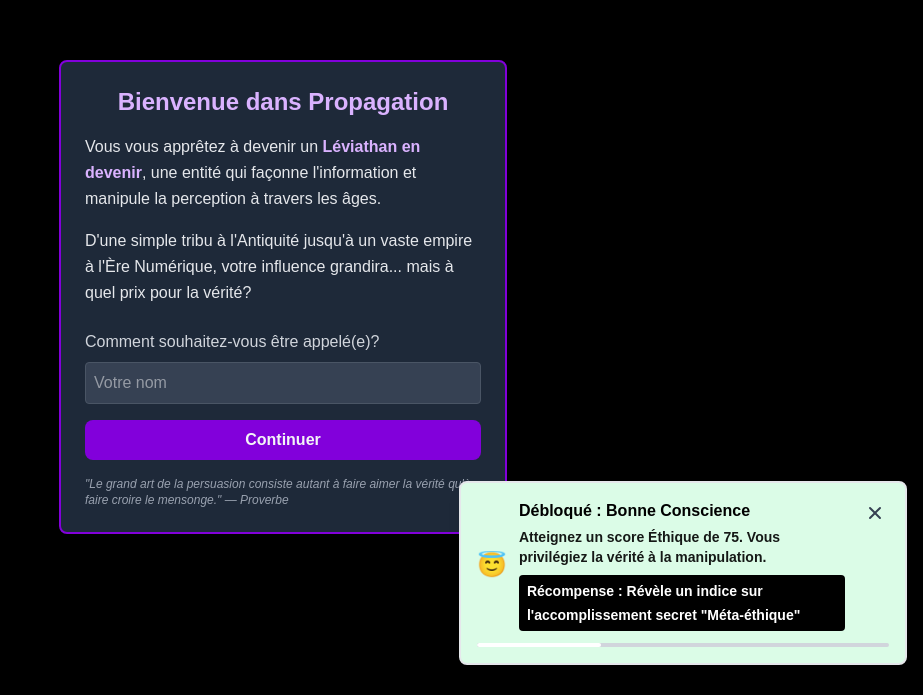
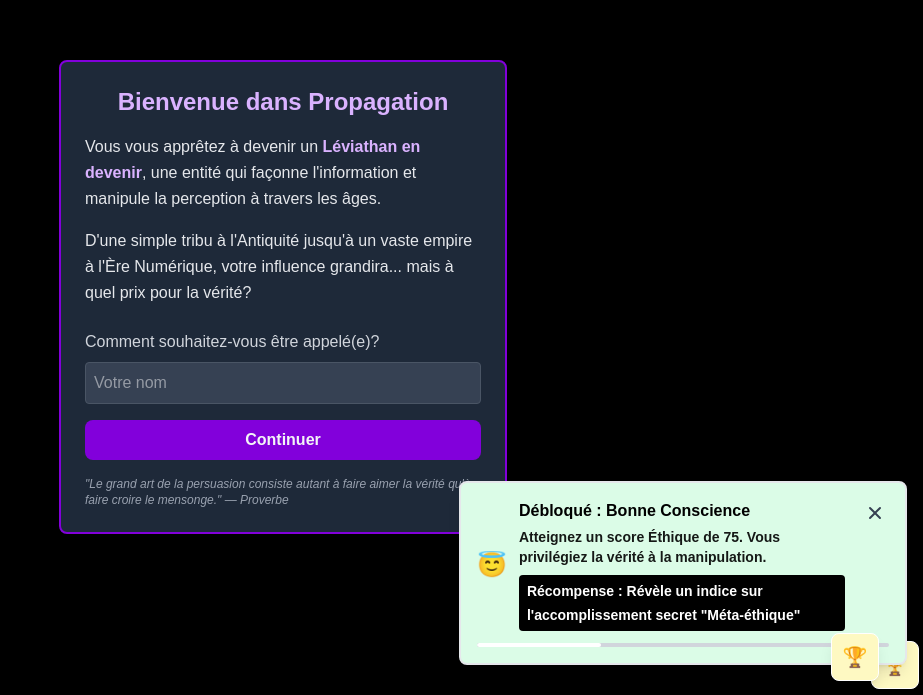
Before and after one commit to PLNech/Propagation, a Next.js app: page / in a window 1280 px wide. Shown: the part 103-798 px from the top of the page, without its empty margins (357-1280 px from the left). Built offline with nearby package versions, Linux system fonts and the light colour scheme.

Commit message:
feat: Reset achievements

```diff
--- a/src/app/globals.css
+++ b/src/app/globals.css
@@ -332,6 +332,7 @@ body {
   to { width: 0%; }
 }
 
+
 /* Achievement card hover effects */
 .achievement-card {
   transition: transform 0.2s ease-in-out, box-shadow 0.2s ease-in-out;
--- a/src/components/game/PropagationGame.tsx
+++ b/src/components/game/PropagationGame.tsx
@@ -619,6 +619,25 @@ const PropagationGame = () => {
   };
 
 
+  const handleResetAchievements = () => {
+    // Unlock the secret achievement for resetting before the full reset
+    const achievement = gameState.achievementState.achievements.find(a => a.id === 'reset_achievements');
+    if (!achievement?.unlocked) {
+      dispatch({ type: 'UNLOCK_ACHIEVEMENT', payload: { achievementId: 'reset_achievements' } });
+    }
+
+    // Use a timeout to ensure the achievement unlock is processed before the full reset
+    setTimeout(() => {
+      // Call the existing reset handler that resets the entire game
+      handleResetGame();
+
+      // Notify the user
+      addNotification('Partie réinitialisée. Un nouveau départ commence...', 'warning', 5000);
+
+      // Show welcome modal to let player start fresh
+      setShowWelcomeModal(true);
+    }, 100);
+  };
 
   return (
     <div className="min-h-screen bg-gray-900 text-gray-100 p-4 flex flex-col items-center">
@@ -936,6 +955,7 @@ const PropagationGame = () => {
           />
         )}
 
+
         {activeTab === 'achievements' && (
           <AchievementsTab
             achievements={gameState.achievementState.achievements}
@@ -958,9 +978,9 @@ const PropagationGame = () => {
               // Mark as shared
               dispatch({ type: 'SHARE_ACHIEVEMENT', payload: { achievementId: achievement.id } });
             }}
+            onResetAchievements={handleResetAchievements}
           />
         )}
-
 
         {/* Feature unlock notifications */}
         {gameState.currentEraId === 'middleAges' && !gameState.featureDiscovered?.scenarios && (
--- a/src/components/game/core/gameReducer.ts
+++ b/src/components/game/core/gameReducer.ts
@@ -1025,6 +1025,26 @@ export const gameReducer = (state: GameState, action: ExtendedGameAction): GameS
       };
     }
 
+
+    case 'RESET_ACHIEVEMENTS': {
+      // Keep track of the secret "reset achievements" achievement
+      const resetAchievement = state.achievementState.achievements.find(a => a.id === 'reset_achievements');
+
+      return {
+        ...state,
+        achievementState: {
+          ...initialAchievementState,
+          achievements: initialAchievementState.achievements.map(a =>
+            a.id === 'reset_achievements' && resetAchievement?.unlocked
+              ? { ...a, unlocked: true, unlockedAt: resetAchievement.unlockedAt }
+              : a
+          ),
+          totalUnlocked: resetAchievement?.unlocked ? 1 : 0,
+          newUnlocked: []
+        }
+      };
+    }
+
     case 'DISMISS_ACHIEVEMENT_NOTIFICATION': {
       const { achievementId } = action.payload;
 
@@ -1251,18 +1271,29 @@ export const gameReducer = (state: GameState, action: ExtendedGameAction): GameS
     }
 
     case 'RESET': {
+      // Save current achievement state
+      const currentAchievementState = state.achievementState;
 
-  // Save current achievement state
-  const currentAchievementState = state.achievementState;
+      // Get the reset_achievements achievement
+      const resetAchievement = currentAchievementState.achievements.find(a => a.id === 'reset_achievements');
+      const wasResetAchievementUnlocked = resetAchievement?.unlocked || false;
 
-  // Reset game to initial state
-  const newState = { ...initialGameState };
+      // Reset game to initial state
+      const newState = { ...initialGameState };
 
-  // Restore achievement state
-  newState.achievementState = currentAchievementState;
+      // If the reset_achievements achievement was unlocked, keep it unlocked
+      if (wasResetAchievementUnlocked) {
+        newState.achievementState = {
+          ...initialAchievementState,
+          achievements: initialAchievementState.achievements.map(a =>
+            a.id === 'reset_achievements' ? { ...a, unlocked: true, unlockedAt: resetAchievement?.unlockedAt || Date.now() } : a
+          ),
+          totalUnlocked: 1
+        };
+      }
 
-  return newState;
-  }
+      return newState;
+    }
 
     default:
     return state;
--- a/src/components/game/features/achievements/AchievementNotification.tsx
+++ b/src/components/game/features/achievements/AchievementNotification.tsx
@@ -6,6 +6,7 @@ interface AchievementNotificationProps {
   onDismiss: () => void;
   autoDismissDelay?: number; // Time in ms before auto-dismissing
 }
+
 
 /**
  * Displays a notification when an achievement is unlocked
@@ -16,15 +17,6 @@ const AchievementNotification: React.FC<AchievementNotificationProps> = ({
   onDismiss,
   autoDismissDelay = 5000 // Default to 5 seconds
 }) => {
-  // Auto-dismiss after specified delay
-  useEffect(() => {
-    const timer = setTimeout(() => {
-      onDismiss();
-    }, autoDismissDelay);
-
-    return () => clearTimeout(timer);
-  }, [onDismiss, autoDismissDelay]);
-
   // Auto-dismiss after specified delay
   useEffect(() => {
     const timer = setTimeout(() => {
--- a/src/components/game/features/achievements/AchievementNotificationManager.tsx
+++ b/src/components/game/features/achievements/AchievementNotificationManager.tsx
@@ -39,39 +39,68 @@ const AchievementNotificationManager: React.FC<AchievementNotificationManagerPro
     setCurrentNotification(null);
   };
 
+
   // Process the queue whenever it changes or when current notification is dismissed
   useEffect(() => {
-    let timer: NodeJS.Timeout | null = null;
-
     // If there's no current notification and the queue has items, show the next one
     if (!currentNotification && queue.length > 0) {
       const nextNotification = queue[0];
       setCurrentNotification(nextNotification);
       setQueue(prevQueue => prevQueue.slice(1));
-
-      // Set auto-dismiss timeout
-      timer = setTimeout(() => {
-        handleDismiss(nextNotification);
-      }, 8000); // 8 seconds auto-dismiss
     }
-
-    return () => {
-      if (timer) clearTimeout(timer);
-    };
-  }, [queue, currentNotification, handleDismiss]);
-
+  }, [queue, currentNotification]);
 
   if (!currentNotification) return null;
 
+  // Get up to 3 additional notifications to show as stacked
+  const queuedNotifications = queue.slice(0, 3);
+
   return (
-    <div className="achievement-notification-container">
+    <div className="fixed bottom-4 right-4 z-50 max-w-md w-full">
+      {/* Current notification */}
       <AchievementNotification
         achievement={currentNotification}
         onDismiss={() => handleDismiss(currentNotification)}
         autoDismissDelay={8000} // Increased time to read
       />
+
+      {/* Stacked notifications */}
+
+      {queuedNotifications.length > 0 && (
+        <div className="mt-2 flex justify-end">
+          {queuedNotifications.map((achievement, index) => (
+            <div
+              key={`${achievement.id}-${index}`}
+              className={`${achievement.color} rounded-lg w-12 h-12 shadow-lg flex items-center justify-center
+                border border-white`}
+              style={{
+                position: 'relative',
+                marginRight: `-${index * 20}px`,
+                zIndex: 50 - index,
+                transform: `translateY(${index * 8}px) translateX(-${index * 8}px)`
+              }}
+            >
+              <span className="text-xl">{achievement.icon}</span>
+            </div>
+          ))}
+
+          {queue.length > 3 && (
+            <div className="bg-gray-700 rounded-lg w-12 h-12 shadow-lg flex items-center justify-center border border-white text-white font-bold"
+                style={{
+                  position: 'relative',
+                  marginRight: 0,
+                  marginLeft: '-10px',
+                  zIndex: 46,
+                  transform: 'translateY(24px) translateX(-24px)'
+                }}
+            >
+              +{queue.length - 3}
+            </div>
+          )}
+        </div>
+      )}
     </div>
   );
-};
+}
 
 export default AchievementNotificationManager;
--- a/src/data/achievementData.ts
+++ b/src/data/achievementData.ts
@@ -549,7 +549,23 @@ export const initialAchievements: Achievement[] = [
       description: '+25% gain d\'influence'
     }
   },
-];
+  {
+    id: 'reset_achievements',
+    name: 'Effacer l\'Histoire',
+    description: 'Réinitialiser entièrement le jeu et les Succès. Parfois, le meilleur moyen de corriger l\'histoire est de la réécrire...',
+    category: 'secret',
+    rarity: 'legendary',
+    isSecret: true,
+    hint: 'Certains manipulateurs préfèrent tout effacer plutôt que de laisser des traces de leur passage...',
+    unlocked: false,
+    condition: {
+      type: 'special_action',
+      target: 'reset_achievements'
+    },
+    icon: '🗑️',
+    color: 'bg-gray-900 text-white',
+    shareText: 'J\'ai effacé toute mon histoire dans #Propagation pour recommencer à zéro. Qui dit que les manipulateurs ne peuvent pas avoir une seconde chance?'
+  }];
 
 
 // 1. ENDING ACHIEVEMENTS - One for each game ending
--- a/src/types.ts
+++ b/src/types.ts
@@ -262,6 +262,7 @@ export type GameAction =
 | { type: 'DISMISS_ACHIEVEMENT_NOTIFICATION'; payload: { achievementId: string } }
 | { type: 'SHARE_ACHIEVEMENT'; payload: { achievementId: string } }
 | { type: 'CHECK_ACHIEVEMENTS'; }
+| { type: 'RESET_ACHIEVEMENTS'; }
 | { type: 'CLICK_GASLIGHT_EFFECT'; }
 | { type: 'CLICK_LORE_LINK'; payload: { linkType: string, url: string } }
 // Utils
```
Also changed, not shown: src/components/game/tabs/AchievementsTab.tsx (+69 -1 lines).
